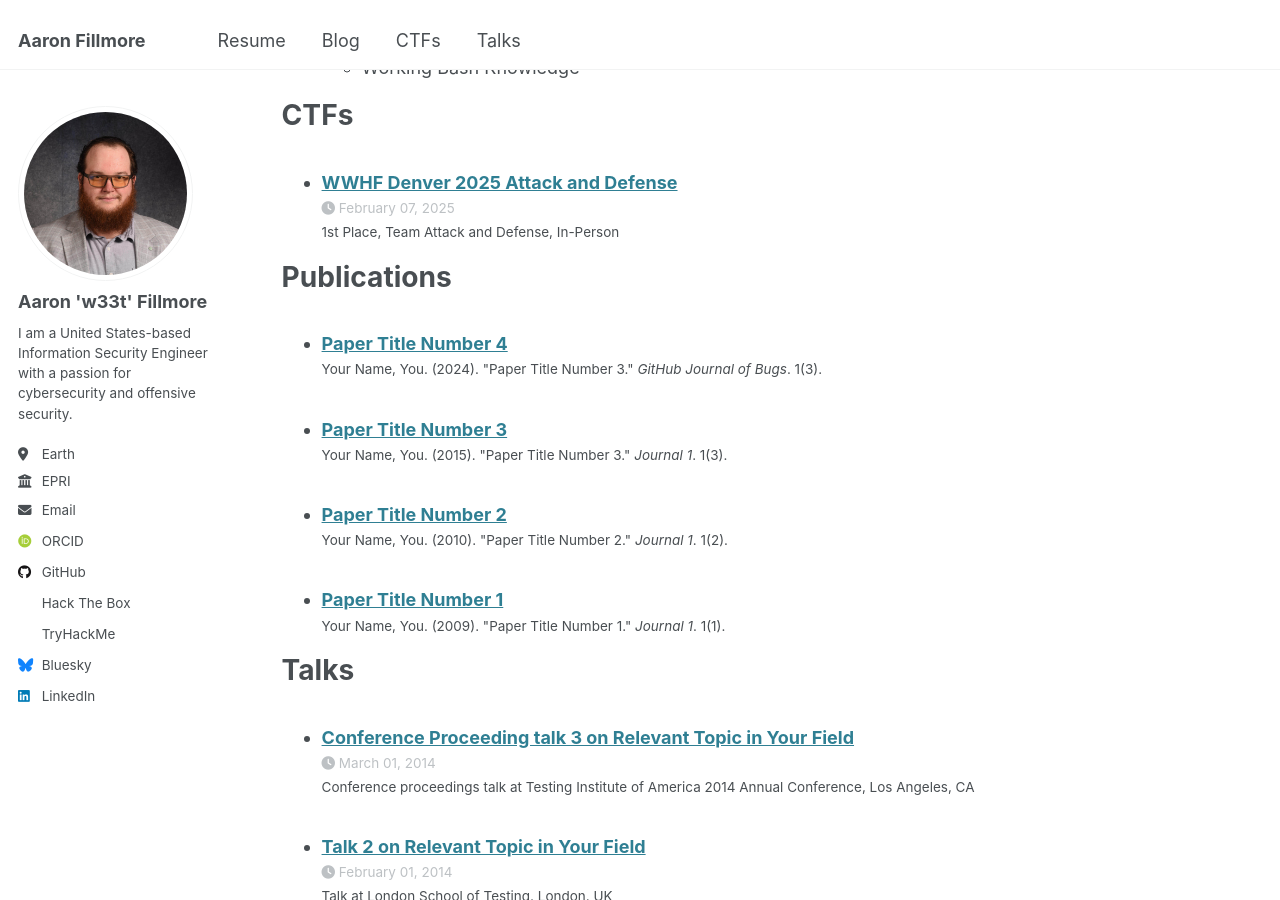
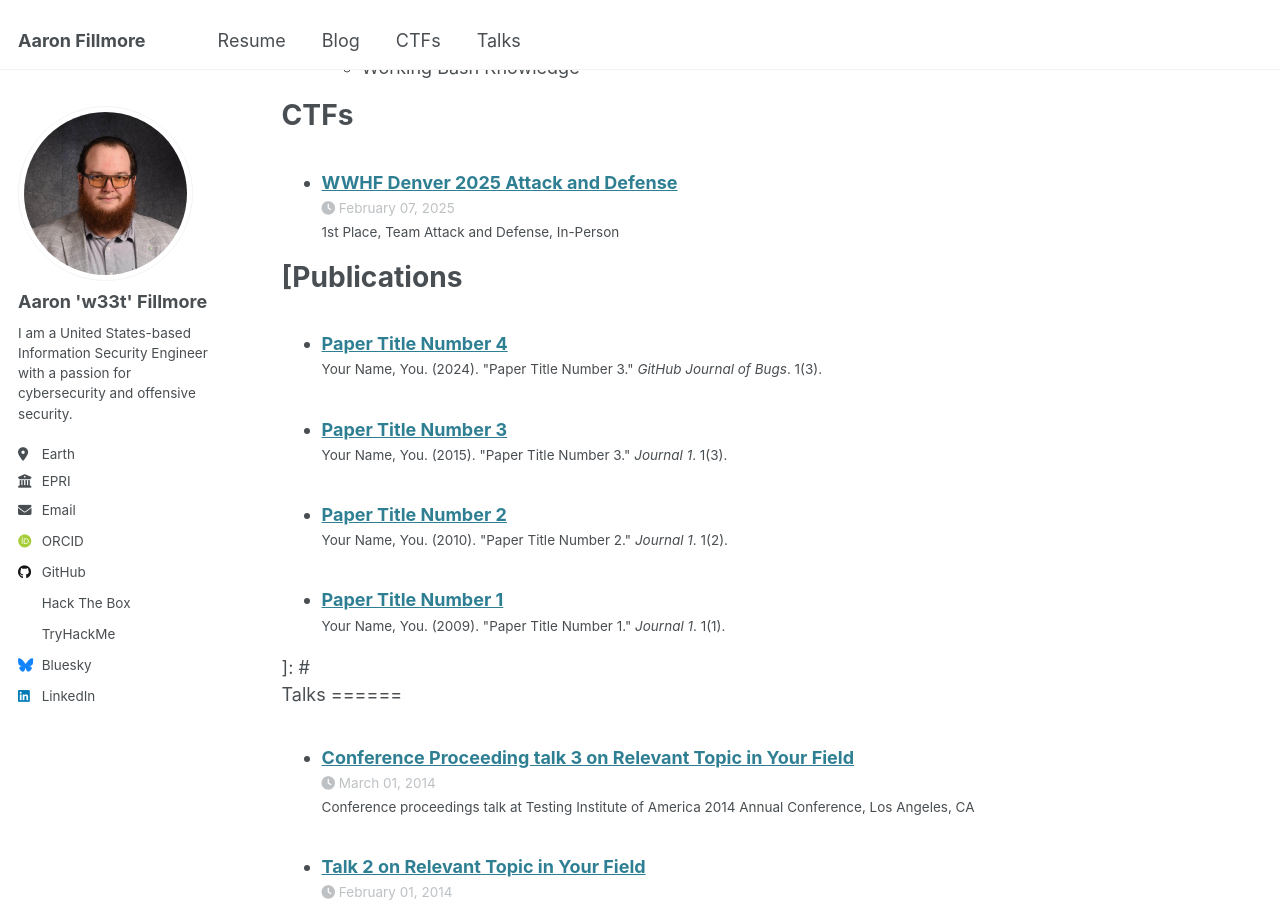
Before and after one commit to w33ts/w33ts.github.io, a Jekyll site: the page built from _pages/cv.md, in a window 1280 px wide and 900 px high, scrolled down 3280 px. Built offline with Jekyll 4.4.1, drawn with Linux system fonts in a browser that asks for light colours; some web fonts are replaced.

Commit message:
Update cv.md

```diff
--- a/_pages/cv.md
+++ b/_pages/cv.md
@@ -118,12 +118,12 @@ CTFs
     {% include archive-single-ctf-cv.html %}
   {% endfor %}</ul>
 
-Publications
+[Publications
 ======
   <ul>{% for post in site.publications reversed %}
     {% include archive-single-cv.html %}
   {% endfor %}</ul>
-
+]: #
 Talks
 ======
   <ul>{% for post in site.talks reversed %}
```
